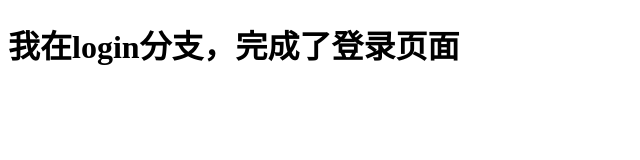
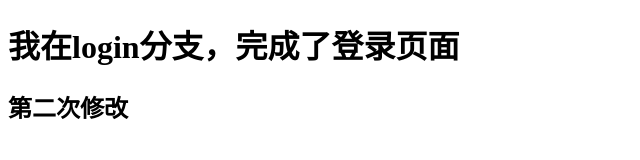
Before and after one commit to 243674484/project_02, a plain HTML site: page index.html in a window 1280 px wide. Shown: the whole page, without its empty margins (0-640 px from the left). Drawn offline with Linux system fonts and the light colour scheme.

Commit message:
第二次修改

```diff
--- a/index.html
+++ b/index.html
@@ -10,6 +10,9 @@
 
 <body>
     <h1>我在login分支，完成了登录页面</h1>
+    <h2>
+        第二次修改
+    </h2>
 </body>
 
 </html>
```
